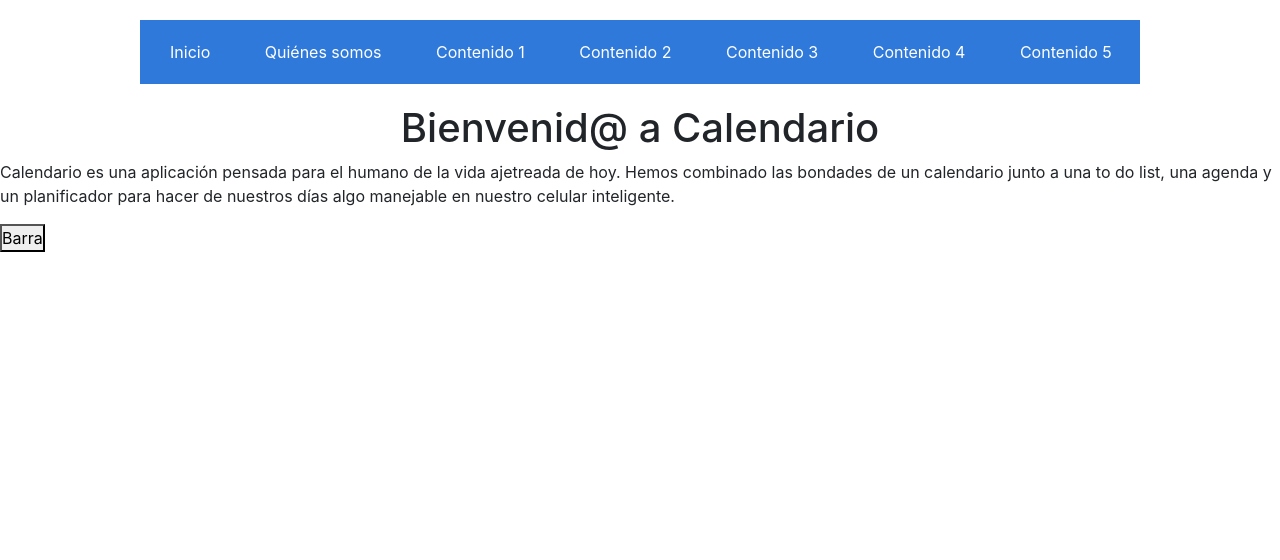
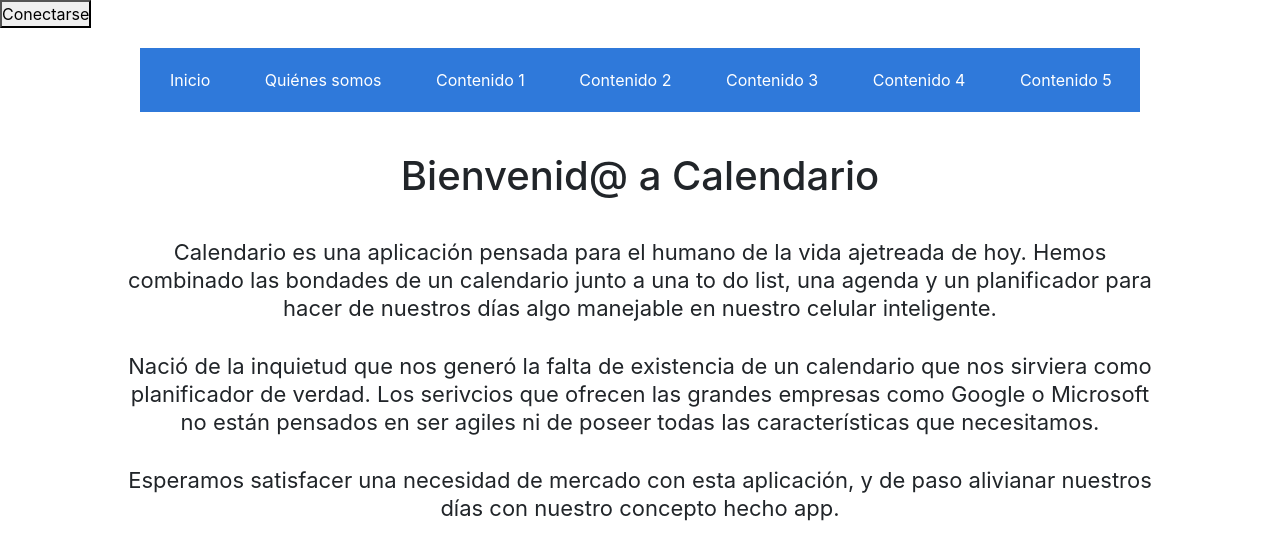
Before and after one commit to ClaudioRowe/EvalFinal28M3, a plain HTML site: page index.html in a window 1280 px wide. Drawn offline with nearby package versions, Linux system fonts and the light colour scheme.

Commit message:
Modificación 3

```diff
--- a/css/style.css
+++ b/css/style.css
@@ -8,6 +8,7 @@
 
 h1 {
     text-align: center;
+    margin-top: 40px;
 }
 
 .menu_bar {
@@ -51,11 +52,11 @@ header nav ul li a span {
 }
 
 .custom-fluid-width {
-    width: 20%;
+    width: 100%;
 }
 
 .custom-fluid-height {
-    height: 22%;
+    height: 130px;
 }
 
 #ingreso,
@@ -74,8 +75,8 @@ header nav ul li a span {
 #hlogin {
     margin-top: 4px;
     font-size: 14px;
-    text-align: center;
     margin-bottom: 0px;
+    margin-left: 8.8vw;
 }
 
 #formaLogin {
@@ -101,6 +102,16 @@ header nav ul li a span {
 
 #formaLogin {
     width: 20vw;
+    float: left;
+}
+
+p {
+    padding-top: 30px;
+    width: 80%;
+    margin: auto;
+    font-size: 22px;
+    line-height: 28px;
+    text-align: center;
 }
 
 @media screen and (max-width: 800px) {
--- a/index.html
+++ b/index.html
@@ -19,6 +19,9 @@
 <body>
 
     <div class="wrapper" canvas="container">
+        <main>
+            <button id="sld3">Conectarse</button>
+        </main>
         <header>
             <div class="menu_bar">
                 <a href="#" class="bt-menu">Menú</a>
@@ -42,11 +45,12 @@
         <h1>Bienvenid@ a Calendario</h1>
         <p>Calendario es una aplicación pensada para el humano de la vida ajetreada de hoy. Hemos combinado las bondades de un calendario junto a una to do list, una agenda y un planificador para hacer de nuestros días algo manejable en nuestro celular inteligente.
         </p>
+        <p>Nació de la inquietud que nos generó la falta de existencia de un calendario que nos sirviera como planificador de verdad. Los serivcios que ofrecen las grandes empresas como Google o Microsoft no están pensados en ser agiles ni de poseer todas
+            las características que necesitamos.</p>
+        <p>Esperamos satisfacer una necesidad de mercado con esta aplicación, y de paso alivianar nuestros días con nuestro concepto hecho app.</p>
 
 
-        <main>
-            <button id="sld3">Barra</button>
-        </main>
+
 
     </div>
     <footer>
```
